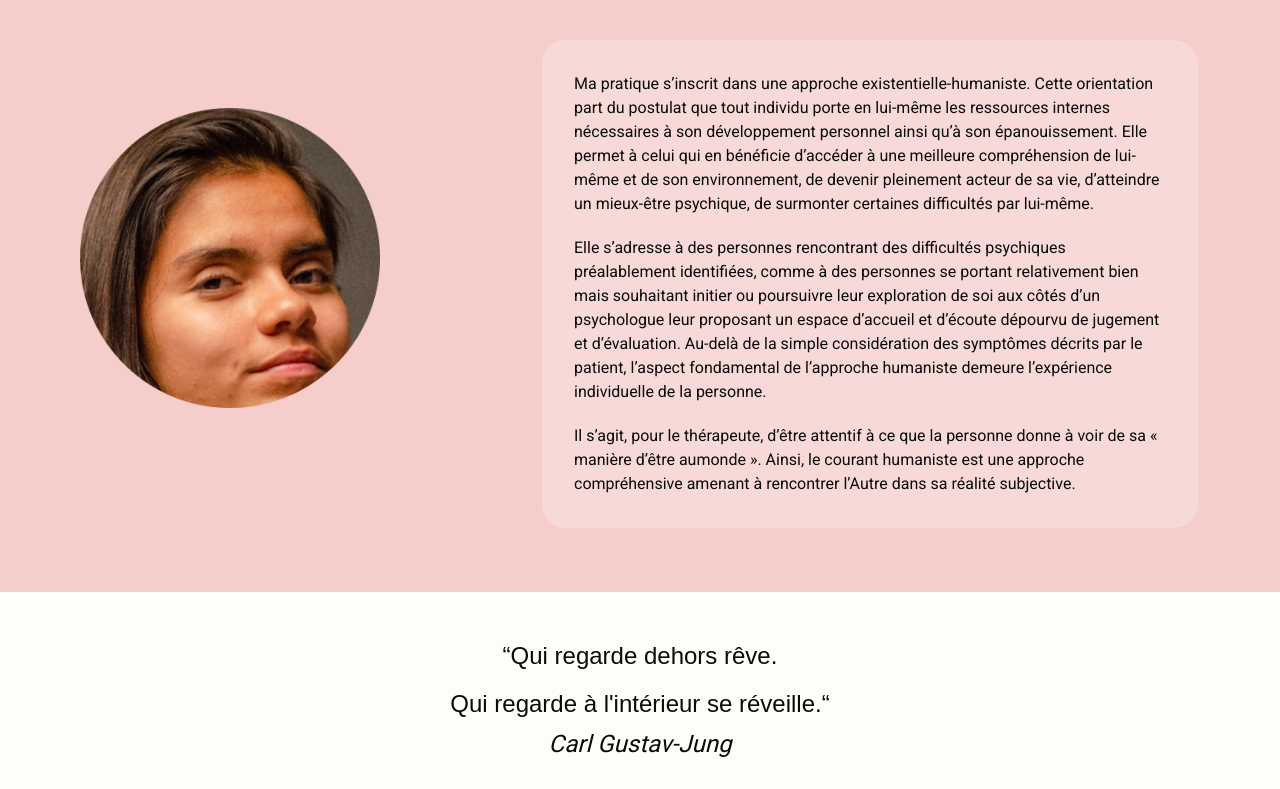
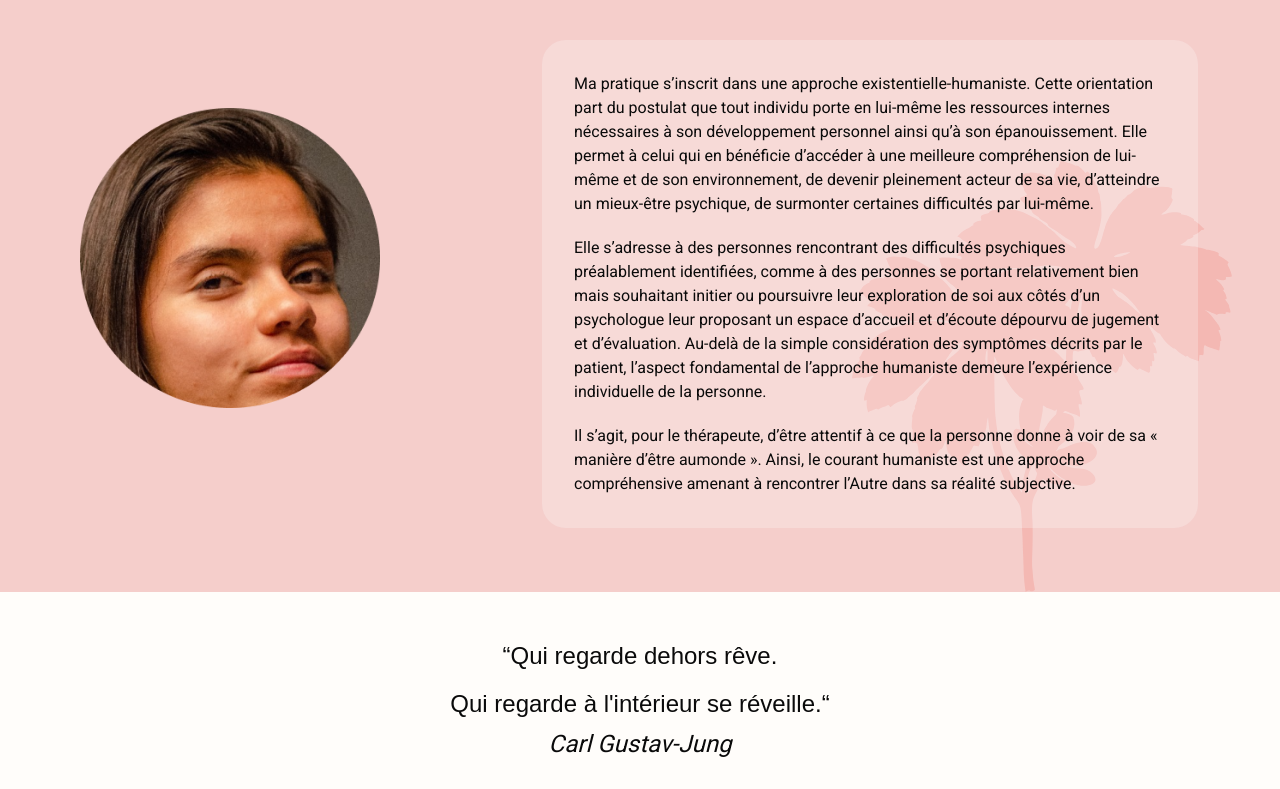
Before and after one commit to GuillaumeCeccoli/site-delphine, a Next.js app: page / in a window 1280 px wide. Shown: the part 1276-2065 px from the top of the page. Built offline with nearby package versions, Linux system fonts and the light colour scheme; a web font is replaced by a local one.

Commit message:
Modification emplacement arbre section approche

```diff
--- a/components/widgets/approche.tsx
+++ b/components/widgets/approche.tsx
@@ -46,13 +46,13 @@ export default function Approach() {
           </div>
         </div>
       </div>
-      <div className="hidden 2xl:block">
+      <div className="hidden xl:block">
         <Image
           src="/icons/Arbre.svg"
           alt="Un arbre"
           width={380}
           height={436}
-          className="2xl:absolute xl:bottom-0 2xl:right-12"
+          className="xl:absolute xl:bottom-0 xl:right-12"
         />
       </div>
     </section>
```
